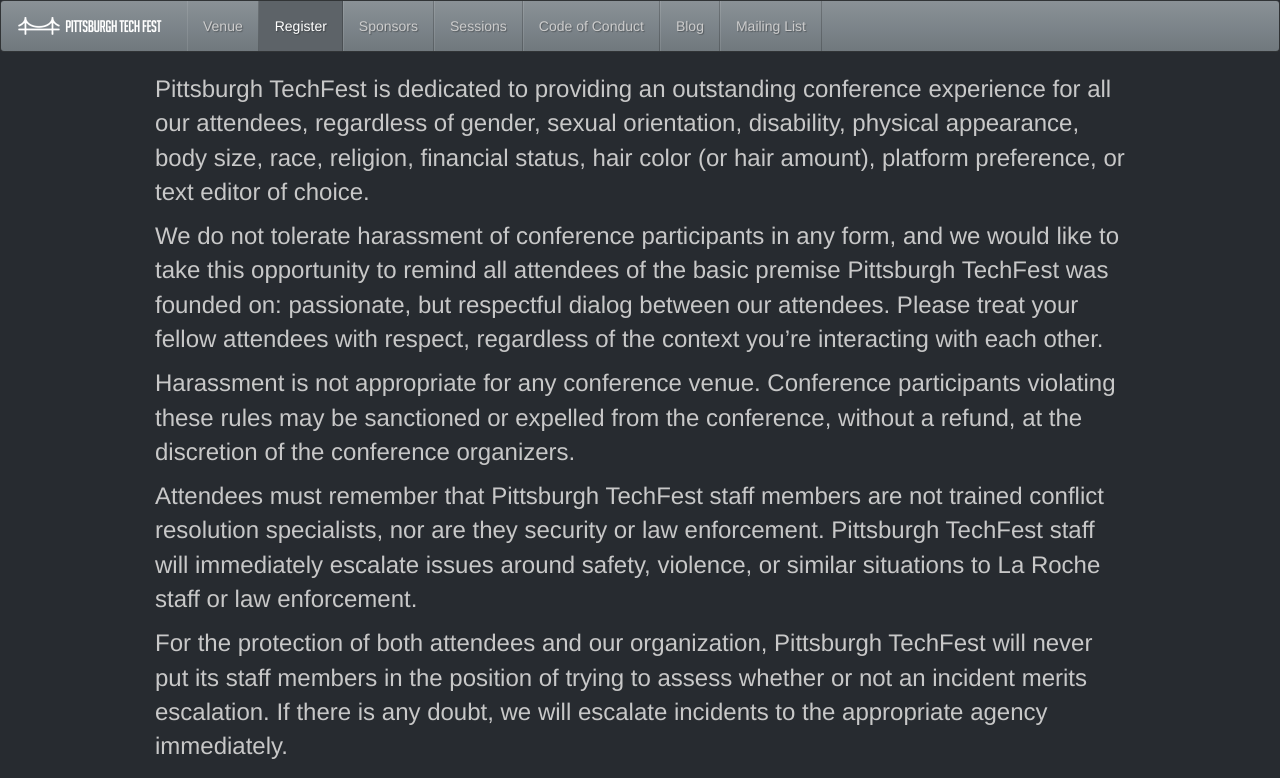
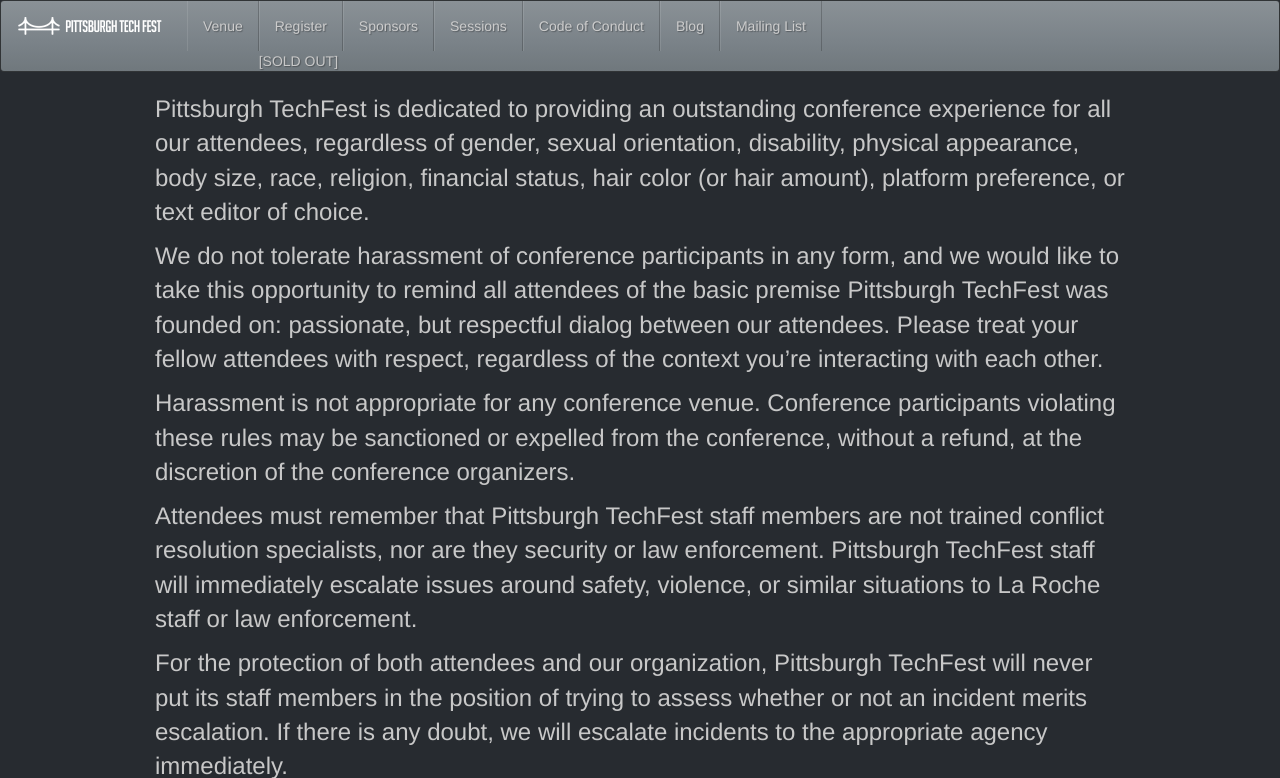
Before and after one commit to PghTechFest/pypghtechfest, a Flask app: page /codeofconduct in a window 1280 px wide. Shown: the top 778 px of the page. Run offline with Flask 2, Linux system fonts and the light colour scheme; parts of the project's set-up code (start-up, migrations or seed data) failed here and were passed over; some libraries are stand-ins or nearby versions.

Commit message:
Added the link

```diff
--- a/app/templates/base.html
+++ b/app/templates/base.html
@@ -19,7 +19,8 @@
             <div class="collapse navbar-collapse" id="navcol-1">
                 <ul class="nav navbar-nav">
                     <li role="presentation"><a href="venue">Venue </a></li>
-                    <li role="presentation" class="active"><a href="https://www.showclix.com/event/pittsburgh-techfest-2016">Register </a></li>
+                    <!--<li role="presentation" class="active"><a href="https://www.showclix.com/event/pittsburgh-techfest-2016">Register </a></li>-->
+                    <li role="presentation"><a href="soldout">Register </a>[SOLD OUT]</li>
                     <!-- <li role="presentation"><a href="http://goo.gl/forms/gtosd8qtX4">Volunteer</a></li> -->
                     <li role="presentation"><a href="sponsors">Sponsors </a></li>
                     <li role="presentation"><a href="sessions">Sessions </a></li>
```
